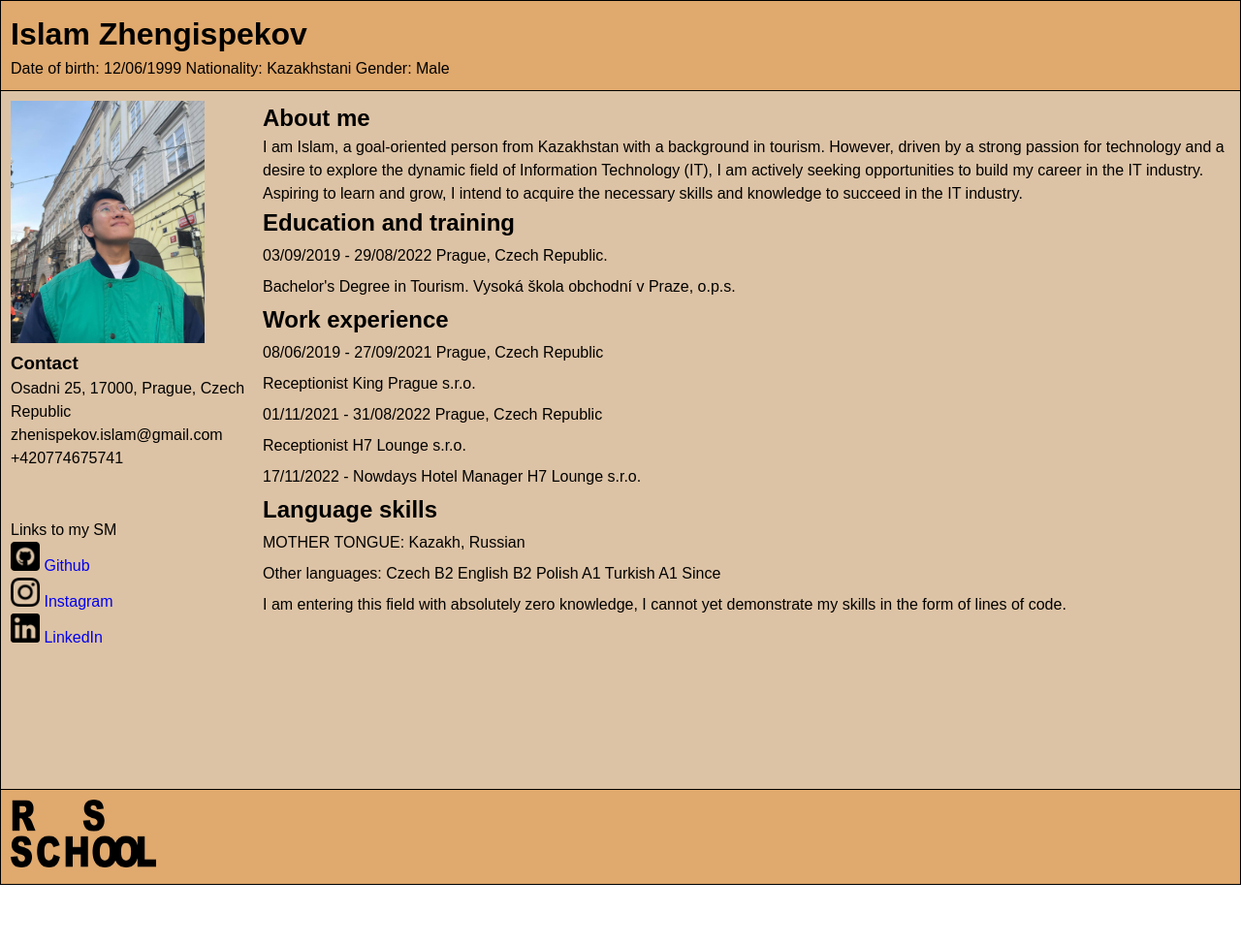
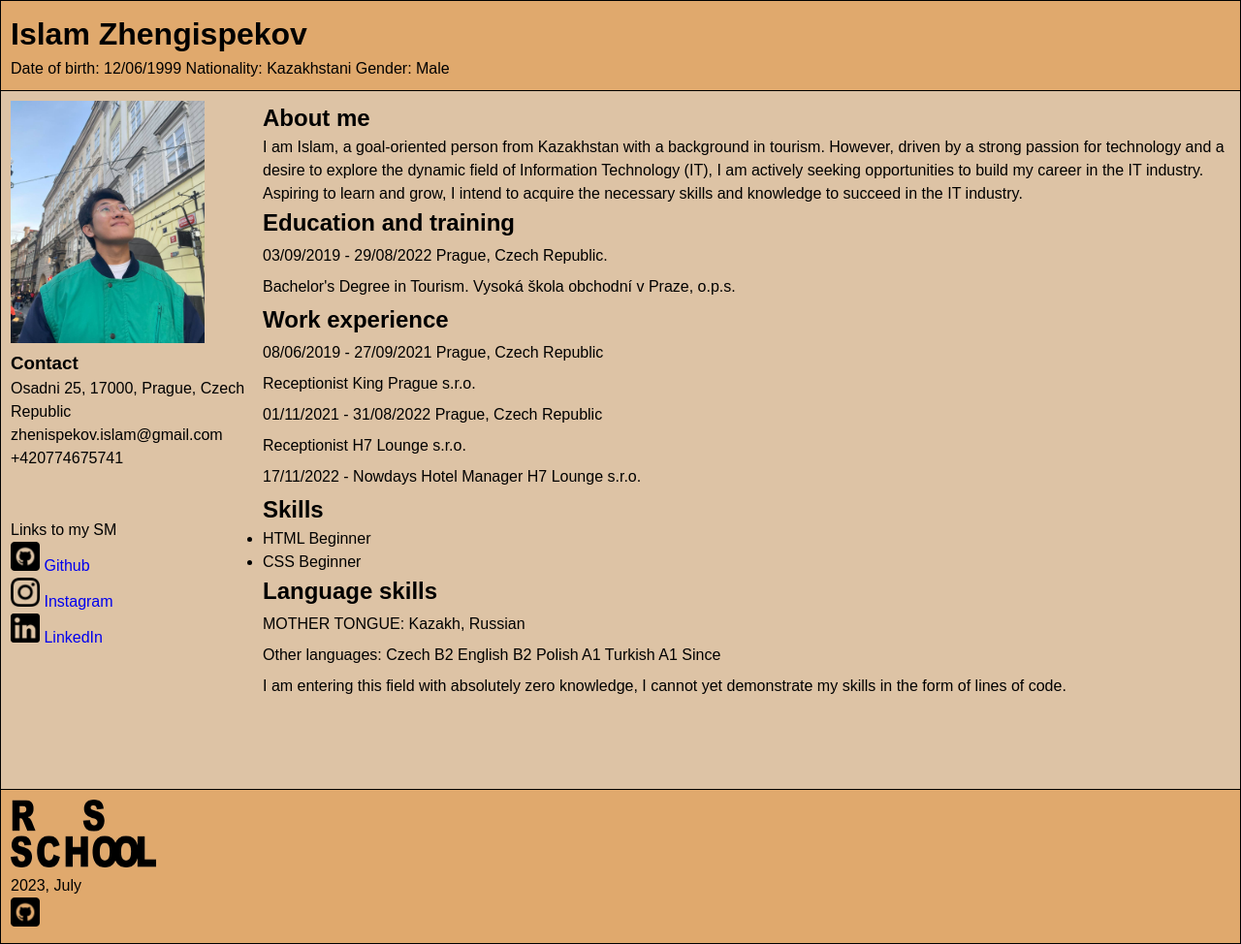
Before and after one commit to Zhengispekov/rsschool-cv, a plain HTML site: page index.html in a window 1280 px wide. Shown: the whole page at 97% size. Before the commit the page ends 913 px from the top, so only its background shows below. Drawn offline with Linux system fonts and the light colour scheme.

Commit message:
feat: footer section was complete

```diff
--- a/index.html
+++ b/index.html
@@ -17,13 +17,14 @@
         <div class="menu">
           <img src="ph1.jpg" alt="my photo" width="200" height="250" />
           <h3 class="bold">Contact</h3>
-
+          <ul>
             <p class="mb-50">
-            Osadni 25, 17000, Prague, Czech Republic zhenispekov.islam@gmail.com
-            +420774675741
+              Osadni 25, 17000, Prague, Czech Republic
+              zhenispekov.islam@gmail.com +420774675741
             </p>
 
             <p>Links to my SM</p>
+            <li>
               <a
                 style="text-decoration: none"
                 href="https://github.com/Zhengispekov"
@@ -37,6 +38,8 @@
                 Github</a
               >
               <br />
+            </li>
+            <li>
               <a
                 style="text-decoration: none"
                 href="https://www.instagram.com/islam_zhengispekov/"
@@ -50,6 +53,8 @@
                 Instagram</a
               >
               <br />
+            </li>
+            <li>
               <a
                 style="text-decoration: none"
                 href="https://www.linkedin.com/in/islam-zhenispekov"
@@ -63,6 +68,8 @@
                 LinkedIn</a
               >
               <br />
+            </li>
+          </ul>
         </div>
         <div class="main-info">
           <h2 class="bold">About me</h2>
@@ -86,6 +93,12 @@
           Receptionist H7 Lounge s.r.o. <br />
           17/11/2022 - Nowdays Hotel Manager H7 Lounge s.r.o.
 
+          <h2 class="bold">Skills</h2>
+          <ul>
+            <li>HTML Beginner</li>
+            <li>CSS Beginner</li>
+          </ul>
+
           <h2 class="bold">Language skills</h2>
           MOTHER TONGUE: Kazakh, Russian <br />
           Other languages: Czech B2 English B2 Polish A1 Turkish A1 Since <br />
@@ -103,6 +116,15 @@
             height="70px"
           />
         </a>
+        <p style="right">2023, July</p>
+        <a style="text-decoration: none" href="https://github.com/Zhengispekov">
+          <img
+            src="free-icon-github-3291695.png"
+            alt="Github"
+            width="30px"
+            height="30px"
+          />
+        </a>
       </div>
     </div>
   </body>
--- a/style.css
+++ b/style.css
@@ -49,3 +49,7 @@
   padding: 10px;
   background-color: #e0a96d;
 }
+.right {
+  position: relative;
+  right: 500px;
+}
```
Lines whose indentation alone changed are shown as unchanged.
